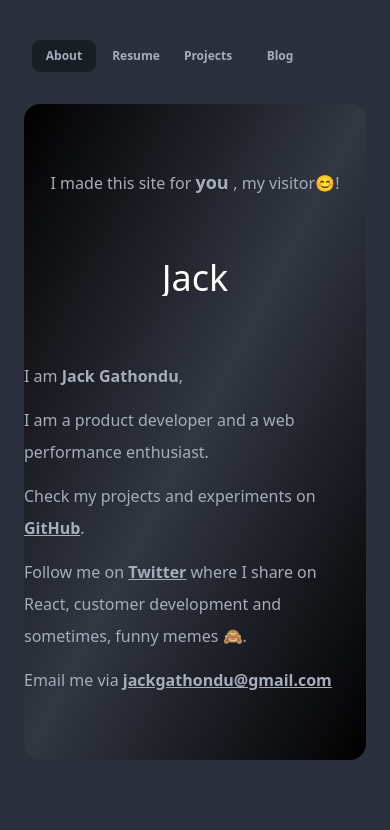
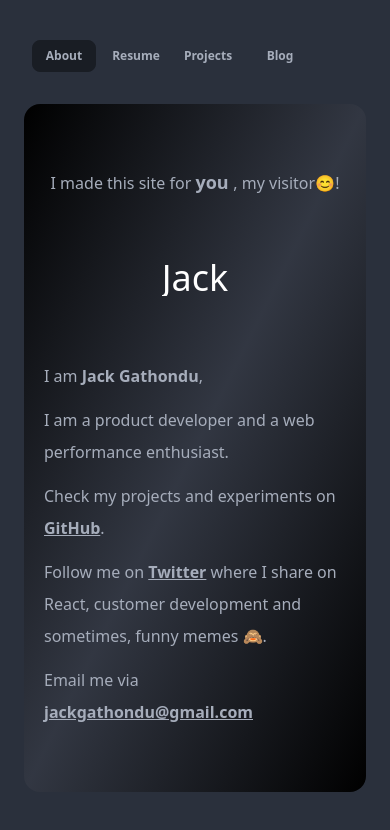
Before and after one commit to luckson1/site, a Next.js app: page / in a window 390 px wide. Shown: the top 830 px of the page. Built offline with nearby package versions, Linux system fonts and the light colour scheme.

Commit message:
style: better margins for small screen

```diff
--- a/app/page.tsx
+++ b/app/page.tsx
@@ -17,7 +17,7 @@ export default function Home() {
 			</h1>
 
 			<div className="hidden w-full h-px animate-glow md:block animate-fade-right bg-gradient-to-r from-zinc-300/0 via-zinc-300/50 to-zinc-300/0" />
-			<div className="my-16 text-start animate-fade-in leading-loose flex flex-col gap-3">
+			<div className="my-16 text-start animate-fade-in leading-loose flex flex-col gap-3 mx-5">
             <p>
           I am <strong>Jack Gathondu</strong>,
         </p>
```
